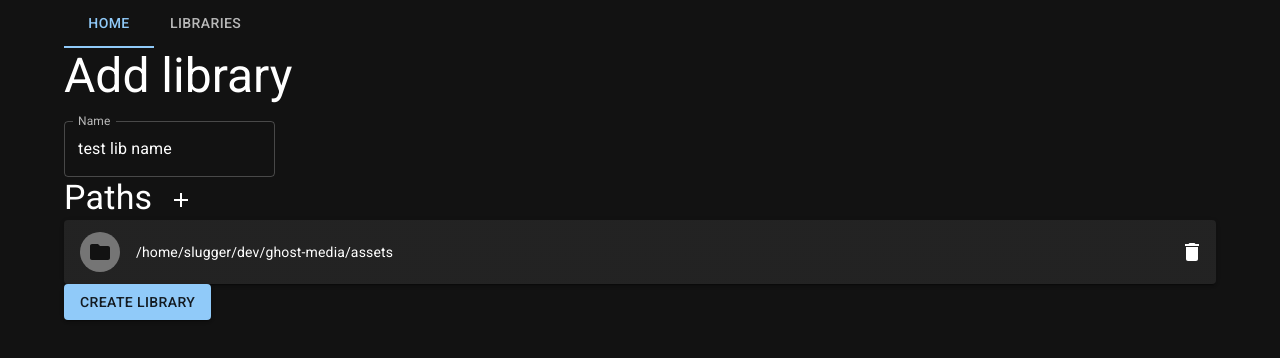
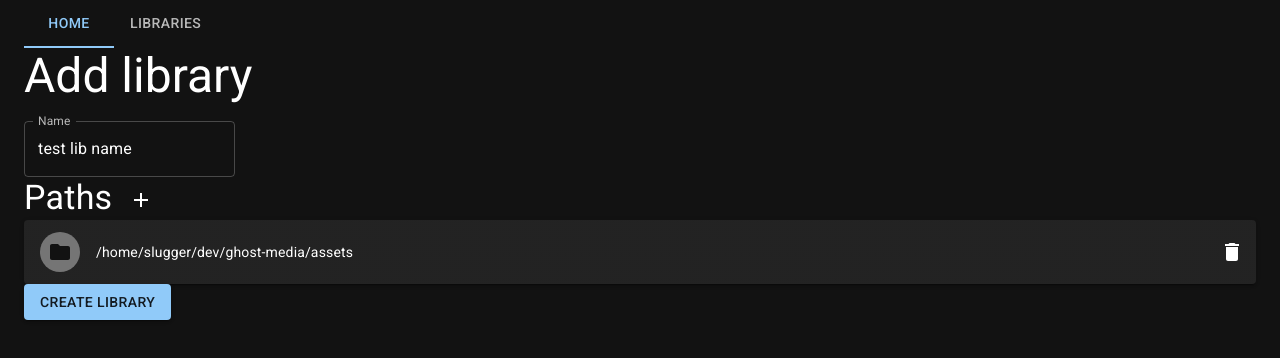
Before and after one commit to slugger7/ghost-media, a React (Create React App) app in the folder Ghost.Web/ClientApp/: page /libraries/add in a window 1280 px wide. Shown: the top 358 px of the page. Built offline with nearby package versions, Linux system fonts and the light colour scheme.

Commit message:
Render videos on grid

```diff
--- a/Ghost.Web/ClientApp/src/components/Home.jsx
+++ b/Ghost.Web/ClientApp/src/components/Home.jsx
@@ -2,14 +2,17 @@ import React from 'react';
 import { useAsync } from 'react-async-hook'
 import axios from 'axios'
 import { VideoCard } from './VideoCard.jsx';
+import { Grid } from '@mui/material';
 
 const fetchVideos = async () => (await axios.get("media")).data
 
 export const Home = () => {
   const videosPage = useAsync(fetchVideos, [])
 
-  return (<>
+  return (<Grid container spacing={2}>
     {videosPage.loading && <span>loading ...</span>}
-    {!videosPage.loading && videosPage.result?.content?.map(video => <VideoCard key={video._id} id={video._id} title={video.title} />)}
-  </>)
+    {!videosPage.loading && videosPage.result?.content?.map(video => <Grid key={video._id} item xs={12} sm={6} md={4} lg={3} xl={2}>
+      <VideoCard id={video._id} title={video.title} />
+    </Grid>)}
+  </Grid>)
 }
--- a/Ghost.Web/ClientApp/src/components/Layout.jsx
+++ b/Ghost.Web/ClientApp/src/components/Layout.jsx
@@ -12,8 +12,8 @@ const darkTheme = createTheme({
 })
 
 export const Layout = ({ children }) => (<ThemeProvider theme={darkTheme}>
-  <Container component="main">
-    <CssBaseline />
+  <CssBaseline />
+  <Container maxWidth={false}>
     <NavMenu />
     {children}
   </Container>
```
